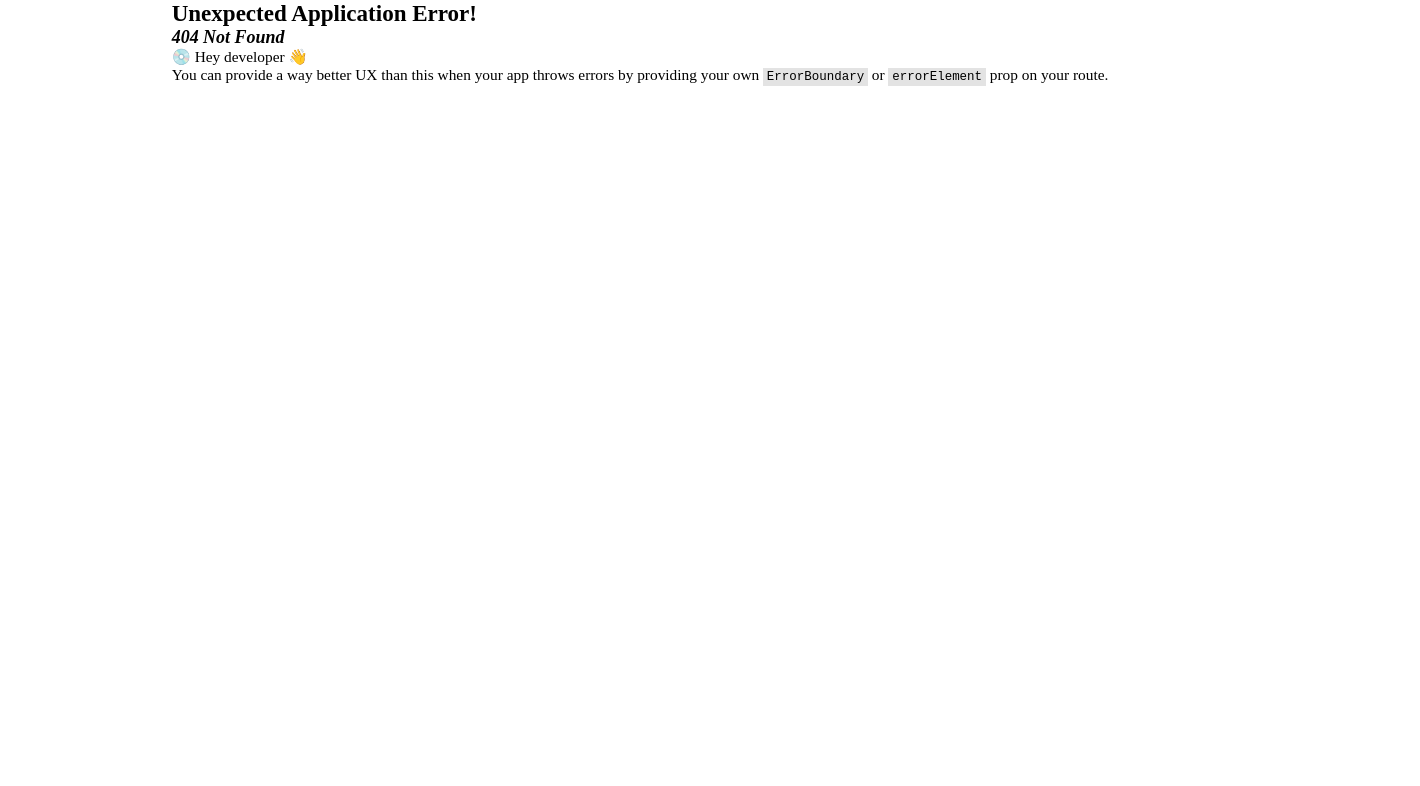
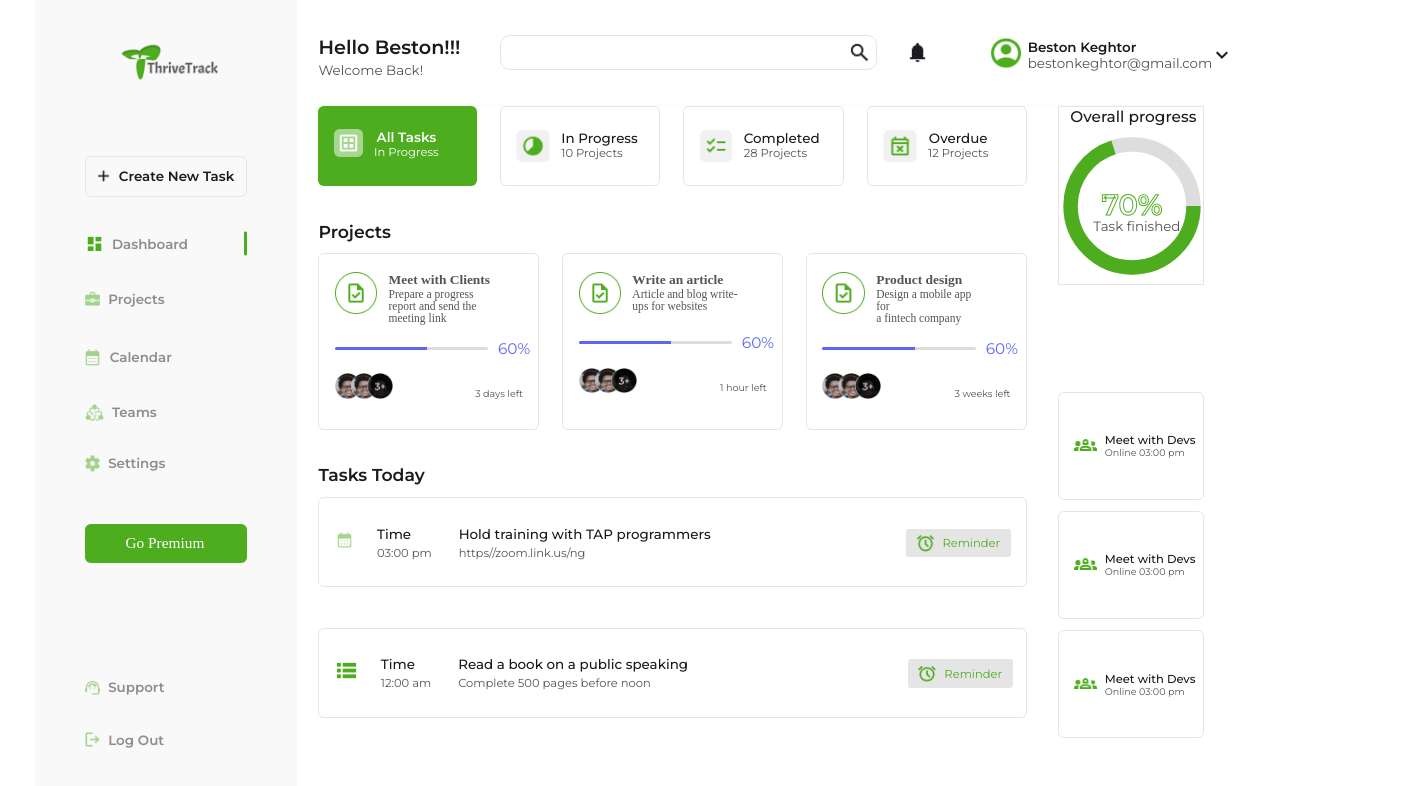
Before and after one commit to Thrive-Track/frontend, a React (Vite) app: page /dashboard in a window 1280 px wide. Before the commit this address had no page. Shown: the top 786 px of the page, 1420 px wide, since content can reach past the window. Built offline with nearby package versions, Linux system fonts and the light colour scheme.

Commit message:
few changes made

```diff
--- a/src/Pages/Signuppage.css
+++ b/src/Pages/Signuppage.css
@@ -16,6 +16,7 @@
   align-items: center;
   flex-direction: column;
   box-sizing: border-box;
+  padding-left: 10px;
 }
 .signup_header {
   display: flex;
--- a/src/components/LandingPage.jsx
+++ b/src/components/LandingPage.jsx
@@ -66,9 +66,9 @@ function Landingpage() {
           height: "832",
         }}
       >
-        <LeftSideBar />
-        {/* <MainDashBoard /> */}
-        <Support />
+        {/* <LeftSideBar />
+        <MainDashBoard />
+        <Support /> */}
       </div>
     </>
   );
--- a/src/components/footer/Footer.jsx
+++ b/src/components/footer/Footer.jsx
@@ -79,7 +79,7 @@ function Footer() {
                 <h4>Company</h4>
               </li>
               <li>
-                <Link to={"aboutus"}>About Us</Link>
+                <Link to={"about us"}>About Us</Link>
               </li>
             </ul>
           </div>
--- a/src/components/header/Header.css
+++ b/src/components/header/Header.css
@@ -18,8 +18,8 @@
   overflow: auto;
   position: fixed;
   box-shadow: 0 0 2px 0 #000000;
-  padding: 0px 96px 0px 96px;
-  z-index: 1200;
+  padding: 0px 96px 0px 90px;
+  z-index: 1050;
 }
 .resources {
   outline: none;
--- a/src/dashboard/MainDashBoard.jsx
+++ b/src/dashboard/MainDashBoard.jsx
@@ -17,10 +17,13 @@ import inactiveIcon from "../assets/dashboard_images/the-icon.png";
 import reminder from "../assets/dashboard_images/reminder.png";
 
 import TaskSchedule from "./TaskSchedule";
+import LeftSideBar from "./sidebar/LeftSideBar";
 
 export default function MainDashBoard() {
   return (
     <>
+      <div style={{ display: "flex" }}>
+        <LeftSideBar />
         <div className="dashboard_container">
           <div className="user_profile">
             <div className="__profile">
@@ -154,6 +157,7 @@ export default function MainDashBoard() {
             </div>
           </div>
         </div>
+      </div>
     </>
   );
 }
--- a/src/dashboard/sidebar/LeftSideBar.css
+++ b/src/dashboard/sidebar/LeftSideBar.css
@@ -109,10 +109,14 @@
   box-sizing: border-box;
 }
 .left_side_bar_container {
+  position: relative;
+  left: 10px;
   display: flex;
   padding: 36px 52px 52px 52px;
   flex-direction: column;
-  align-items: flex-start;
+  align-items: center;
+  justify-content: flex-start;
+
   align-self: stretch;
   width: 273px;
   height: 832px;
@@ -215,3 +219,6 @@
   gap: 36px;
   align-self: stretch;
 }
+.dashboard_menu_link:hover.active {
+  background-color: #4ead1f;
+}
```
Also changed, not shown: src/main.jsx (+10 -0 lines). Lines whose indentation alone changed are shown as unchanged.
